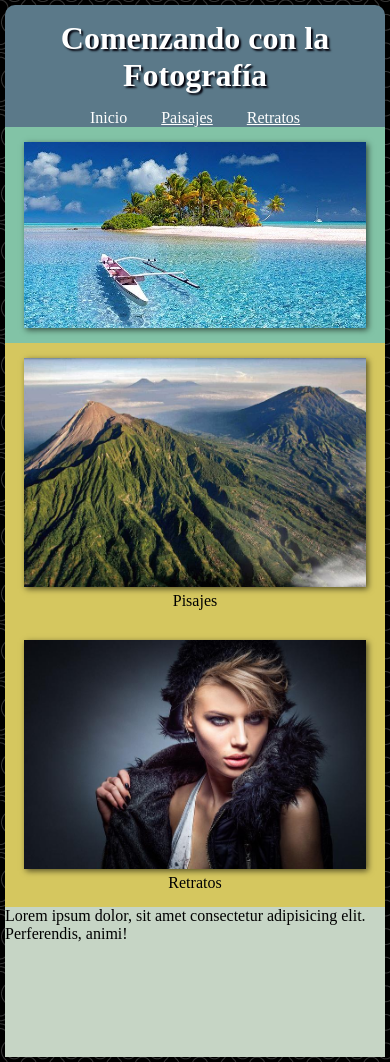
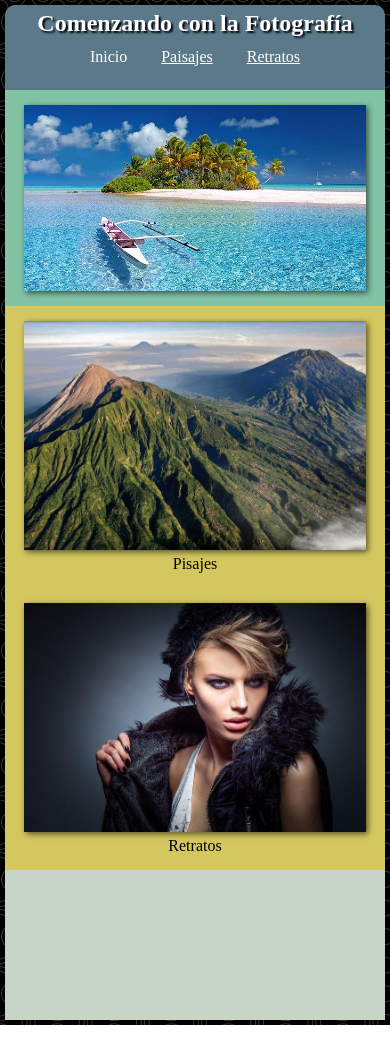
Before and after one commit to gchable/proyectoCssYdisenoWebResponsive, a plain HTML site: page index.html in a window 390 px wide. After the commit the page ends 1025 px from the top, so only its background shows below. Drawn offline with Linux system fonts and the light colour scheme.

Commit message:
Animar cabecera movil y pc

```diff
--- a/css/estilos.css
+++ b/css/estilos.css
@@ -8,42 +8,52 @@ body {
     /* font-family: 'Dancing Script', cursive; */
     /* background-color: #02010a; */
     background: url(../img/double-bubble-dark.png);
+
 }
 
 #contenido {
     margin: auto;
     max-width: 900px;
 }
-
-header {
+header{
+    height: 67px;
+}
+header #contenidoCabecera{
     background-color: #5b7989;
     color: white;
     border-radius: 10px 10px 0px 0px;
+    width: 100%;
+
     display: flex;
     justify-content: space-between;
     align-items: center;
+
+    animation: animarCabecera 1s;
+    transition: all;
 }
 
-header h1 {
+#contenidoCabecera h1 {
     padding: 15px;
     text-shadow: 2px 2px 2px #02010a;
 }
 
-header nav a {
+#contenidoCabecera nav a {
     color: white;
     padding: 15px;
 }
 
 #imagenCentral {
     background-color: #82c3a6;
+
 }
+
 #imagenCentral picture {
     padding: 15px 0;
     display: flex;
     justify-content: center;
 }
 
-img{
+img {
     box-shadow: 2px 2px 6px rgba(0, 0, 0, 0.6);
 }
 
@@ -55,50 +65,90 @@ img{
     justify-content: space-around;
 }
 
-#imagenSecundaria figure{
-   margin: 15px 0;
-   width: 45%;
+#imagenSecundaria figure {
+    margin: 15px 0;
+    width: 45%;
     height: 270px;
 
-   display: flex;
-   flex-direction: column;
+    display: flex;
+    flex-direction: column;
     align-items: center;
 }
-#imagenSecundaria figure img{
+
+#imagenSecundaria figure img {
     max-width: 384px;
     width: 100%;
     transition: all 1s;
 }
-#imagenSecundaria figure figcaption{
+
+#imagenSecundaria figure figcaption {
     margin-top: 5px;
 }
-#imagenSecundaria figure:nth-child(1) img:hover{
+
+#imagenSecundaria figure:nth-child(1) img:hover {
     transform: rotate(10deg);
 }
-#imagenSecundaria figure:nth-child(2) img:hover{
+
+#imagenSecundaria figure:nth-child(2) img:hover {
     transform: translate3d(10px, -5px, 0);
 }
+
 footer {
     height: 150px;
     background-color: #C6d5c5;
 }
 
-@media screen and (max-width:768px){
+@keyframes animarCabecera {
+    0% {
+        margin-top: 150%;
+        position: absolute;
+    }
+
+    60% {
+        margin-top: -5%;
+        position: absolute;
+    }
+
+    100% {
+        margin: 0%;
+        position: absolute;
+    }
+}
+
+@media screen and (max-width:768px) {
     header{
+        height: 85px;
+    }
+    header #contenidoCabecera{
+        animation: animarCabecera;
+    }
+
+    header #contenidoCabecera{
         flex-direction: column;
+        height: 85px;
+        animation: animarCabecera 1s;
     }
-    header h1{
+    header #contenidoCabecera h1 {
         text-align: center;
+        padding-top: 5px;
+        padding-bottom: 5px;
+        font-size: 1.5em;
     }
-    #imagenSecundaria{
+    #contenidoCabecera nav {
+        height: 50%;
+    }
+
+    #imagenSecundaria {
         flex-direction: column;
         align-items: center;
     }
-    #imagenSecundaria figure{
+
+    #imagenSecundaria figure {
         width: 95%;
         height: 50%;
     }
-    #imagenSecundaria figure img{
+
+    #imagenSecundaria figure img {
         max-width: 95%;
     }
 }
--- a/index.html
+++ b/index.html
@@ -7,7 +7,7 @@
     <link href="https://fonts.googleapis.com/css2?family=Dancing+Script&display=swap" rel="stylesheet">
     <link rel="stylesheet" href="./css/estilos.css">
     <style>
-        header nav a:first-child{
+        header nav a:first-child {
             text-decoration: none;
         }
     </style>
@@ -17,6 +17,7 @@
 <body>
     <div id="contenido">
         <header>
+            <div id="contenidoCabecera">
                 <div>
                     <h1>Comenzando con la Fotografía</h1>
                 </div>
@@ -25,6 +26,7 @@
                     <a href="paisajes.html">Paisajes</a>
                     <a href="retratos.html">Retratos</a>
                 </nav>
+            </div>
         </header>
         <section id="imagenCentral">
             <picture>
@@ -44,7 +46,7 @@
             </figure>
         </section>
         <footer>
-            Lorem ipsum dolor, sit amet consectetur adipisicing elit. Perferendis, animi!
+
         </footer>
     </div>
 </body>
```
Lines whose indentation alone changed are shown as unchanged.
